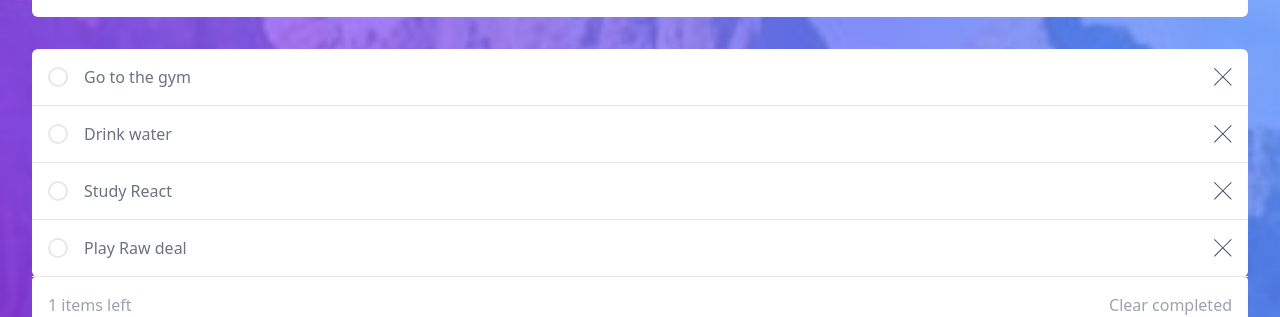
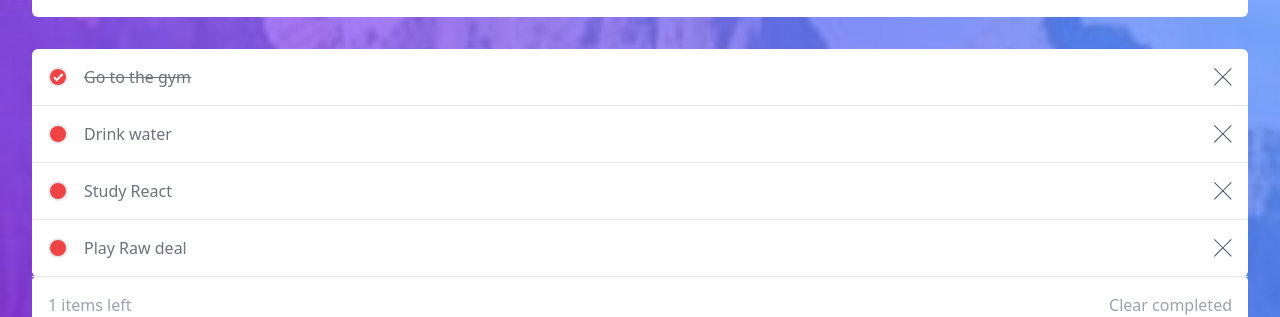
Before and after one commit to neptaliVasquez/todo-react-tailwind, a React (Vite) app: page / in a window 1280 px wide. Shown: the part 171-488 px from the top of the page. Built offline with nearby package versions, Linux system fonts and the light colour scheme.

Commit message:
add, delete and update integrated

```diff
--- a/src/App.jsx
+++ b/src/App.jsx
@@ -9,7 +9,7 @@ const initialStateTodos = [
   {
     id: 1,
     title: 'Go to the gym',
-    completed: false,
+    completed: true,
   },
   {
     id: 2,
@@ -31,12 +31,37 @@ const initialStateTodos = [
 const App = () => {
   const [todos, setTodos] = useState(initialStateTodos);
 
+  // Methods
+  const createTodo = (title) =>{
+    const newTodo ={
+      id: todos.length+1,
+      title: title.trim(),
+      completed: false
+    }
+    setTodos([...todos, newTodo]);
+  }
+
+  const deleteTodo=(id) =>{
+    const finalTodos = todos.filter(el=> el.id !=id);
+    setTodos(finalTodos);
+  }
+
+  const updateTodo=(id) =>{
+    const todosUpdated = todos.map(el=>{
+      if(el.id ===id){
+        el.completed = !el.completed
+      }
+      return el;
+    })
+    setTodos([...todosUpdated]);
+  }
+
   return (
     <div className='min-h-screen bg-gray-300 bg-[url(./assets/images/bg-mobile-light.jpg)] bg-contain bg-no-repeat px-4'>
       <Header />
       <main className='mx-automt-8 container px-4'>
-        <TodoCreate />
-        <TodoList todos={todos} />
+        <TodoCreate createTodo={createTodo} />
+        <TodoList updateTodo={updateTodo} deleteTodo={deleteTodo} todos={todos} />
         <TodoComputed />
         <TodoFilter />
       </main>
--- a/src/components/TodoCreate.jsx
+++ b/src/components/TodoCreate.jsx
@@ -1,11 +1,27 @@
-const TodoCreate = () => {
+import { useState } from "react";
+
+const TodoCreate = ({createTodo}) => {
+
+  const [title, setTitle] = useState("");
+
+  const handleSubmitAddTodo =(e)=>{
+    e.preventDefault();
+    if(!title.trim()){
+      return setTitle("");
+    }
+    createTodo(title);
+    setTitle("");
+
+  }
   return (
-    <form className='mt-8 flex items-center gap-4 overflow-hidden rounded-md bg-white p-4'>
+    <form onSubmit={handleSubmitAddTodo} className='mt-8 flex items-center gap-4 overflow-hidden rounded-md bg-white p-4'>
       <span className='inline-block h-5 w-5 rounded-full border-2'></span>
       <input
         className='w-full text-gray-500 outline-none'
         type='text'
         placeholder='Create a new todo...'
+        value={title}
+        onChange={(e)=> setTitle(e.target.value)}
       />
     </form>
   );
--- a/src/components/TodoItem.jsx
+++ b/src/components/TodoItem.jsx
@@ -1,14 +1,28 @@
+import CheckIcon from './icons/CheckIcon';
 import CrossIcon from './icons/CrossIcon';
 
-const TodoItem = ({ todo }) => {
+const TodoItem = ({ todo, deleteTodo,updateTodo }) => {
   const { id, title, completed } = todo;
+
+  const handleDeleteTodo=()=>{
+    deleteTodo(id);
+  }
+  const handleUpdateTodo=()=>{
+    updateTodo(id);
+  }
+
   return (
     <article className='flex justify-between gap-4 border-b border-b-gray-200'>
       <div className='flex items-center gap-4'>
-        <span className='inline-block h-5 w-5 rounded-full border-2'></span>
-        <p className='grow text-gray-500'>{title}</p>
+        <button onClick={handleUpdateTodo} className='inline-block h-5 w-5 rounded-full border-2 bg-red-500'>
+          {
+            todo.completed && <CheckIcon />
+          }
+
+        </button>
+        <p className={completed ? 'grow text-gray-500 line-through' : 'grow text-gray-500'}>{title}</p>
       </div>
-      <button>
+      <button onClick={handleDeleteTodo}>
         <CrossIcon />
       </button>
     </article>
--- a/src/components/TodoList.jsx
+++ b/src/components/TodoList.jsx
@@ -1,10 +1,10 @@
 import TodoItem from './TodoItem';
 
-const TodoList = ({ todos }) => {
+const TodoList = ({ todos, deleteTodo, updateTodo }) => {
   return (
     <div className='mt-8 rounded-md bg-white [&>article]:p-4'>
       {todos.map((todo) => (
-        <TodoItem key={todo.id} todo={todo} />
+        <TodoItem updateTodo={updateTodo} deleteTodo={deleteTodo} key={todo.id} todo={todo} />
       ))}
     </div>
   );
--- /dev/null
+++ b/src/components/icons/CheckIcon.jsx
@@ -0,0 +1,8 @@
+import checkIcon from '../../assets/images/icon-check.svg';
+const CheckIcon =() =>{
+    return(
+        <img className='mx-auto' src={checkIcon} alt="checked" />
+    )
+}
+
+export default CheckIcon;
```
Also changed, not shown: 1 other file (tests, documents, lock files or other folders).
